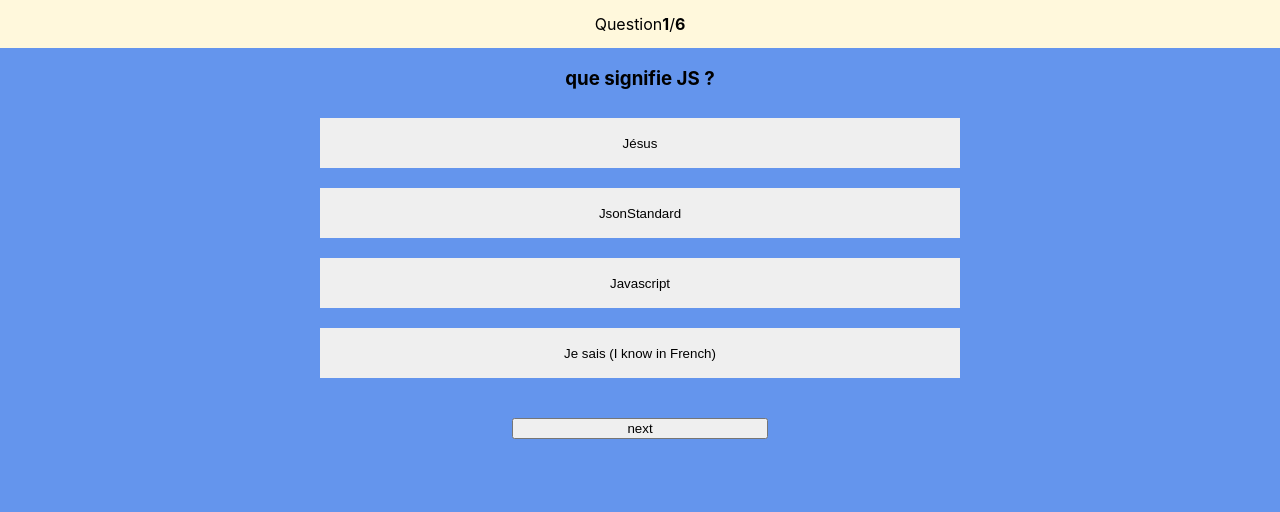
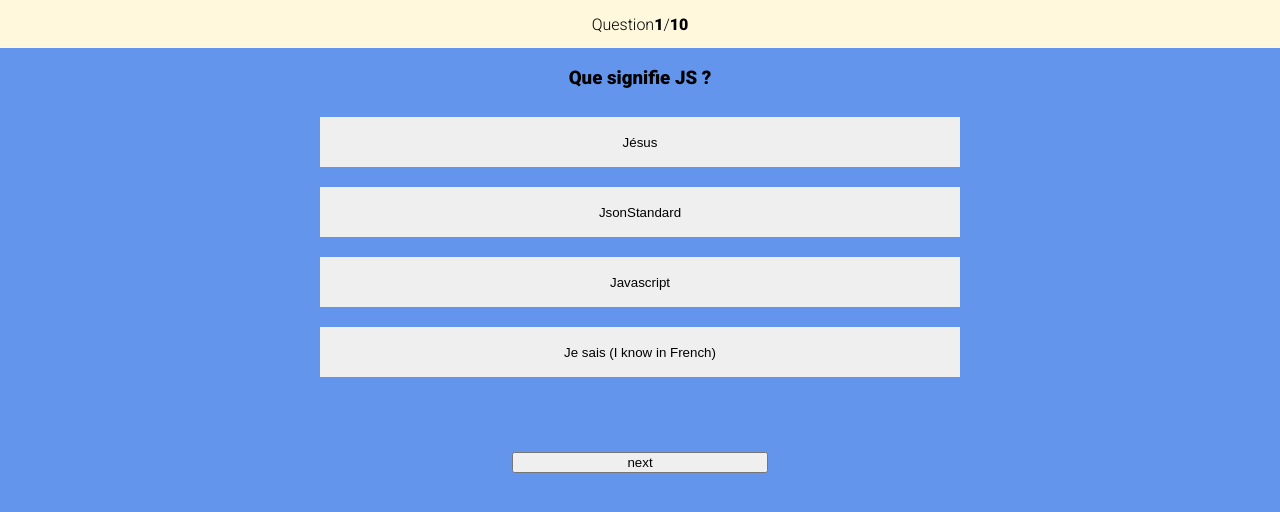
Before and after one commit to Waxoussou/QuizzReactApp, a React (Create React App) app: page / in a window 1280 px wide. Both pictures are taken after a click on the button "Start". Shown: the top 512 px of the page. Built offline with nearby package versions, Linux system fonts and the light colour scheme.

Commit message:
add questions (10) and a little css

```diff
--- a/package.json
+++ b/package.json
@@ -19,6 +19,7 @@
   },
   "scripts": {
     "start": "node server.js",
+    "dev": "react-scripts start",
     "build": "react-scripts build",
     "test": "react-scripts test",
     "eject": "react-scripts eject"
--- a/public/index.html
+++ b/public/index.html
@@ -1,14 +1,15 @@
 <!DOCTYPE html>
 <html lang="en">
+
 <head>
   <meta charset="utf-8" />
   <link rel="icon" href="%PUBLIC_URL%/favicon.ico" />
   <meta name="viewport" content="width=device-width, initial-scale=1" />
   <meta name="theme-color" content="#000000" />
-    <meta
-      name="description"
-      content="Web site created using create-react-app"
-    />
+  <meta name="description" content="Web site created using create-react-app" />
+  <link href="https://fonts.googleapis.com/css2?family=Roboto:ital,wght@0,300;0,900;1,900&display=swap"
+    rel="stylesheet">
+
   <!-- <link rel="apple-touch-icon" href="%PUBLIC_URL%/logo192.png" /> -->
   <!--
       manifest.json provides metadata used when your web app is installed on a
@@ -26,6 +27,7 @@
     -->
   <title>React App</title>
 </head>
+
 <body>
   <noscript>You need to enable JavaScript to run this app.</noscript>
   <div id="root"></div>
@@ -40,4 +42,5 @@
       To create a production bundle, use `npm run build` or `yarn build`.
     -->
 </body>
+
 </html>
--- a/src/App.css
+++ b/src/App.css
@@ -1,5 +1,6 @@
 body {
   background: cornflowerblue;
+  font-family: 'Roboto', sans-serif;
 }
 
 .App {
@@ -22,7 +23,8 @@ body {
 .answer-btn {
   border: none;
   margin: 10px 0;
-  height: 50px;
+  min-height: 50px;
+  word-wrap: break-word;
 }
 
 .next-question {
@@ -32,11 +34,53 @@ body {
 .result {
   text-align: center;
   margin: auto;
+  /* font-weight: 600; */
+  font-size: x-large;
 }
 
 .result p {
   margin: 20px 0;
   padding: 0;
+}
+
+.result span {
+  font-weight: 900;
+}
+
+.restart-container {
+  margin: 150px auto;
+}
+
+.restart-container>p {
+  position: relative;
+  z-index: 1000;
+  background: cornsilk;
+}
+
+/* .restart-container>p::before {
+  content: '';
+  position: absolute;
+  width: 100%;
+  height: 100%;
+  background: cornsilk;
+  top: 0;
+  left: 0;
+  z-index: 1;
+} */
+
+.restart-btn {
+  background: cornsilk;
+  border-radius: 4px;
+  border: none;
+  width: 100px;
+  height: 50px;
+  font-weight: 900;
+  box-shadow: 1px 7px 9px 0 rgba(0, 0, 0, 0.5);
+  transition: all 0.3s ease;
+}
+
+.restart-btn:hover {
+  transform: scale(1.1);
 }
 
 .progress {
@@ -52,7 +96,13 @@ body {
   font-weight: bold;
 }
 
+.msg-container {
+  height: 35px;
+}
+
 .alert-msg {
-  color: crimson;
-  font-weight: bold;
+  background: crimson;
+  color: cornsilk;
+  font-weight: 900;
+  border-radius: 4px;
 }
--- a/src/App.js
+++ b/src/App.js
@@ -78,13 +78,14 @@ function App() {
         <>
           {!end ?
             <>
-              <p className='progress'> Question  <span>{Qcount + 1}</span> / <span> {questions.length} </span></p>
-              {error && <Error error={error} />}
+              <p className='progress'> Question <span>{Qcount + 1}</span> / <span>{questions.length}</span></p>
+              {/* {error && <Error error={error} />} */}
               <Question
                 question={questions[Qcount]}
                 next={next}
                 handleSelection={handleSelection}
-                selection={selection} />
+                selection={selection}
+                error={error} />
 
             </> :
             <Result startOver={startOver} score={state.score} total={questions.length} />
--- a/src/components/Question.jsx
+++ b/src/components/Question.jsx
@@ -1,7 +1,7 @@
 import React from 'react';
 import Answer from './Answer';
-
-const Question = ({ question, next, handleSelection, selection }) => {
+import Error from './Error';
+const Question = ({ question, next, handleSelection, selection, error }) => {
 
     return <div className="quiz-container">
         <form onSubmit={next}>
@@ -15,6 +15,10 @@ const Question = ({ question, next, handleSelection, selection }) => {
                     selection={selection}
                 />
             })}
+            <div className='msg-container'>
+                {error && <Error error={error} />}
+            </div>
+
             <input className='next-question' type="submit" value="next" onClick={next} />
         </form>
     </div>
--- a/src/components/Result.jsx
+++ b/src/components/Result.jsx
@@ -5,7 +5,10 @@ const Result = ({ score, total, startOver }) => {
     return <div className='result'>
         <p>Game Over</p>
         <p>score : <span>{Math.floor(score / total * 100)}%</span></p>
-        <button onClick={startOver}>restart</button>
+        <div className='restart-container'>
+            <p>Think you can do better this time ?</p>
+            <button onClick={startOver} className='restart-btn'>Play again?</button>
+        </div>
     </div >
 }
 
--- a/src/questions.js
+++ b/src/questions.js
@@ -1,7 +1,7 @@
 export const questions = [
     {
         id: 1,
-        question: 'que signifie JS ?',
+        question: 'Que signifie JS ?',
         answers: {
             a: 'Jésus',
             b: 'JsonStandard',
@@ -12,7 +12,7 @@ export const questions = [
     },
     {
         id: 2,
-        question: 'quel est la différence entre let et const',
+        question: 'Quel est la différence entre let et const',
         answers: {
             a: 'aucune, c\'est juste un autre façon de déclarer une variable',
             b: 'const ne peux pas être reassigner',
@@ -24,7 +24,7 @@ export const questions = [
     },
     {
         id: 3,
-        question: 'quel est la bonne syntaxe',
+        question: 'Quel est la bonne syntaxe',
         answers: {
             a: 'function(){ // code }',
             b: 'let func = () => { // code}',
@@ -70,4 +70,48 @@ export const questions = [
         expected_answer: 'c'
 
     },
+    {
+        id: 7,
+        question: `Comment afficher la page précédente du navigateur ?`,
+        answers: {
+            a: 'previous()',
+            b: 'c\'est impossible',
+            c: 'rollback()',
+            d: "history.back()"
+        },
+        expected_answer: 'd'
+    },
+    {
+        id: 8,
+        question: `La valeur d'une date représente le nombre de millisecondes écoulées depuis le ?`,
+        answers: {
+            a: '01 janvier 1990',
+            b: `01 janvier de l'année 0`,
+            c: `1er janvier 1850`,
+            d: `1er janvier 1970`
+        },
+        expected_answer: 'd'
+    },
+    {
+        id: 9,
+        question: `Que retourne isNaN("ABC"); ?`,
+        answers: {
+            a: 'true',
+            b: 'false',
+            c: 'une erreur',
+            d: 'ABC'
+        },
+        expected_answer: 'a'
+    },
+    {
+        id: 10,
+        question: 'Quelle méthode permet d\'iterer sur un les propriétés d\'un objet',
+        answers: {
+            a: 'for ... of ',
+            b: 'for ... in',
+            c: 'foreach',
+            d: 'for'
+        },
+        expected_answer: 'b'
+    }
 ]
```
Lines whose indentation alone changed are shown as unchanged.
